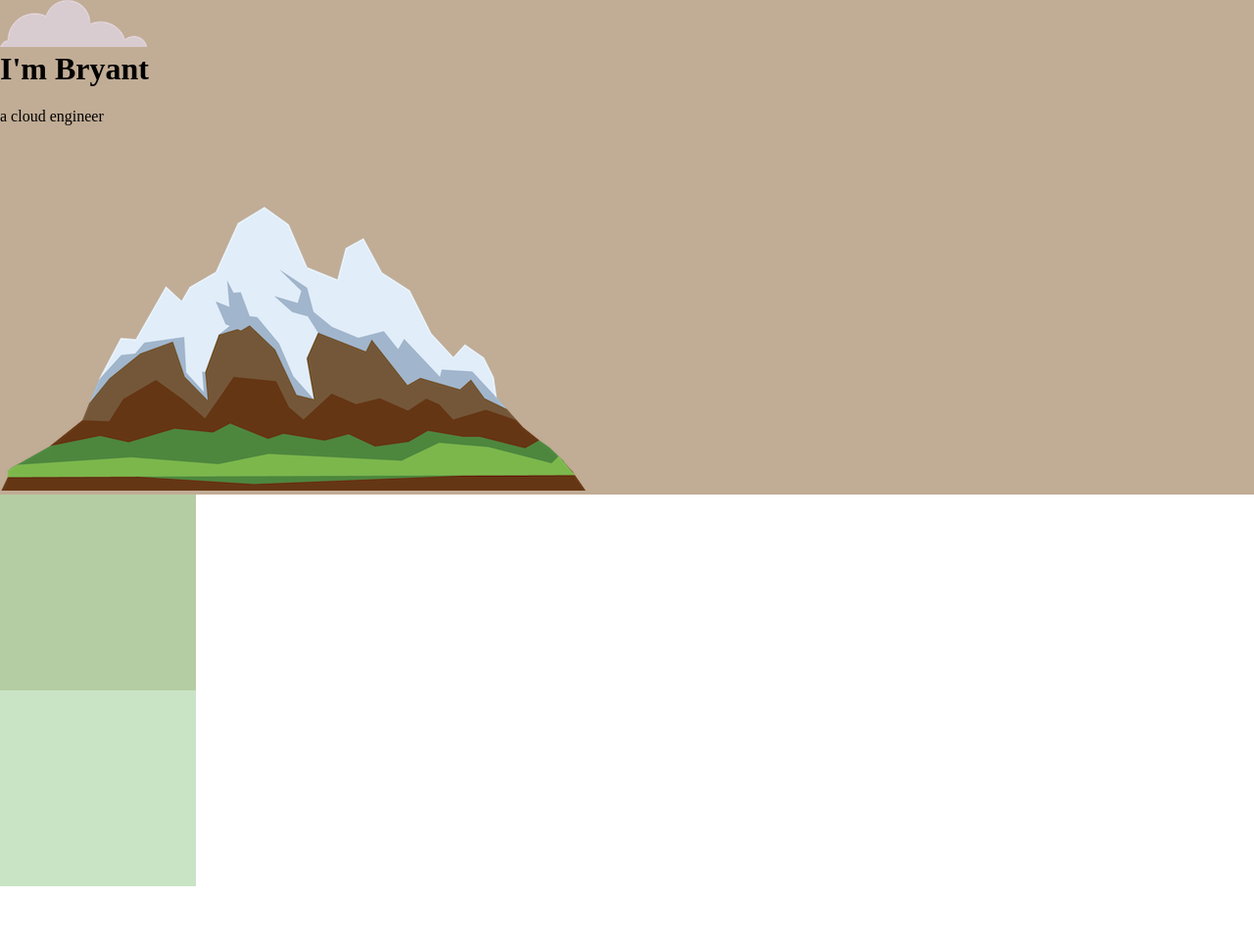
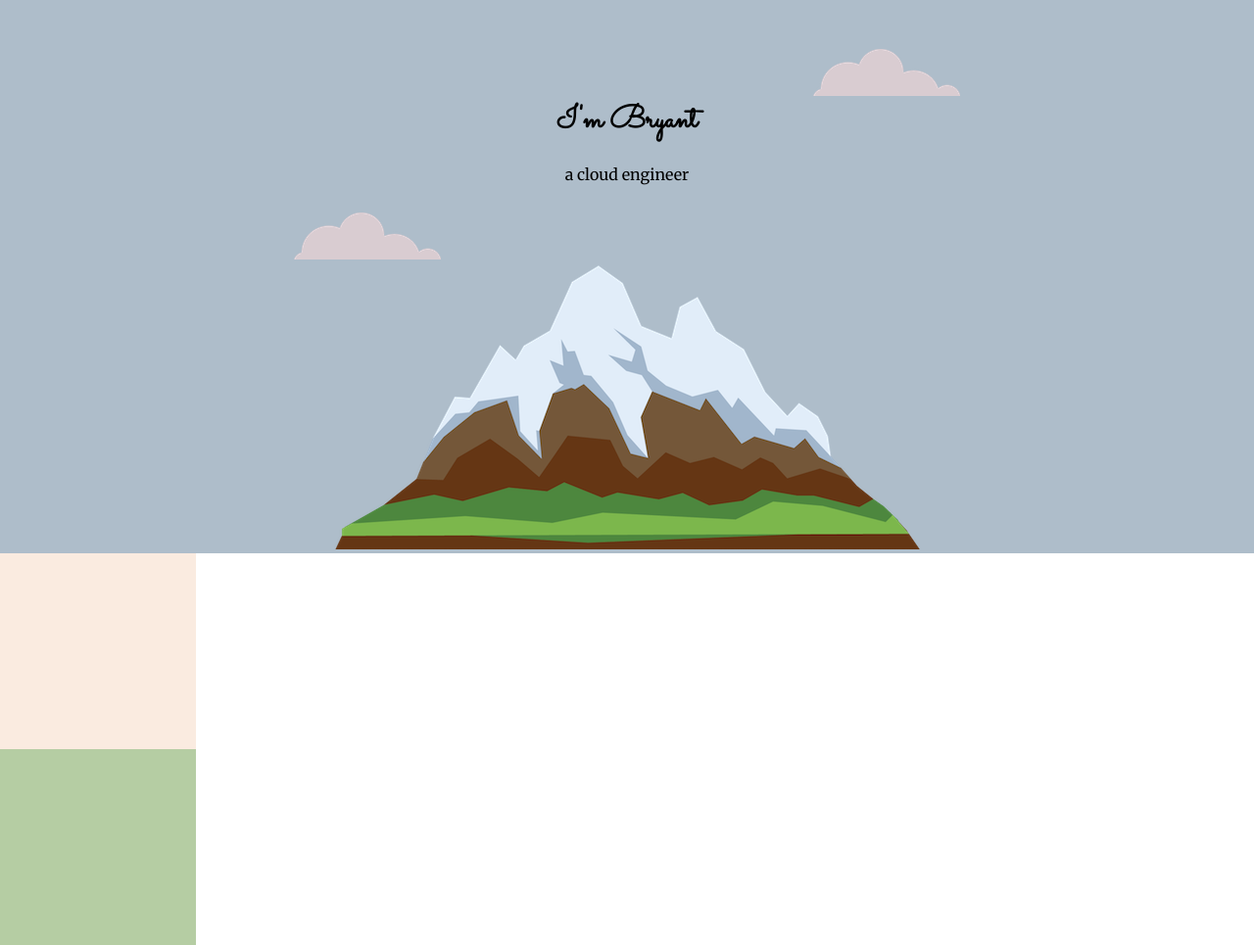
Before and after one commit to BryantLogan/100-days-of-python, a plain HTML site: page Day 43 44 - Web Foundation CSS/index.html in a window 1280 px wide. Shown: the whole page at 98% size. Before the commit the page ends 905 px from the top, so only its background shows below. Drawn offline with Linux system fonts and the light colour scheme.

Commit message:
add custom fonts

```diff
--- a/Day 43 44 - Web Foundation CSS/css/styles.css
+++ b/Day 43 44 - Web Foundation CSS/css/styles.css
@@ -1,23 +1,48 @@
 body {
     margin: 0;
+    text-align: center;
+    font-family: 'Merriweather', serif;
 }
 
 h1 {
     margin-top: 0;
+    font-family: 'Sacramento', cursive;
+}
+
+h2 {
+    font-family: 'Montserrat', sans-serif;
+}
+
+h3 {
+    font-family: 'Montserrat', sans-serif;
 }
 
 .top-container {
-    background-color: #C1AC95;
+    background-color: #AEBDCA;
+    position: relative;
+    padding-top: 100px;
 }
 
 .middle-container {
+    background-color: #FAEBE0;
+    width: 200px;
+    height: 200px;
+}
+
+.bottom-container {
     background-color: #B5CDA3;
     width: 200px;
     height: 200px;
 }
 
-.bottom-container {
-    background-color: #C9E4C5;
-    width: 200px;
-    height: 200px;
+.top-cloud {
+    position: absolute;
+    right: 300px;
+    top: 50px;
 }
+
+.bottom-cloud {
+    position: absolute;
+    left: 300px;
+    bottom: 300px;
+}
--- a/Day 43 44 - Web Foundation CSS/index.html
+++ b/Day 43 44 - Web Foundation CSS/index.html
@@ -7,12 +7,14 @@
     <title>Bryant Logan</title>
     <link rel="stylesheet" href="css/styles.css">
     <link rel="icon" href="favicon.ico">
+    <link rel="preconnect" href="https://fonts.googleapis.com"><link rel="preconnect" href="https://fonts.gstatic.com" crossorigin><link href="https://fonts.googleapis.com/css2?family=Merriweather&family=Montserrat&family=Sacramento&display=swap" rel="stylesheet">
 </head>
 <body>
 <div class="top-container">
-    <img src="images/cloud.png" alt="cloud">
+    <img class="top-cloud" src="images/cloud.png" alt="cloud">
     <h1>I'm Bryant</h1>
     <p>a cloud engineer</p>
+    <img class="bottom-cloud" src="images/cloud.png" alt="cloud">
     <img src="images/mountain.png" alt="mountain">
 </div>
 <div class="middle-container">
```
